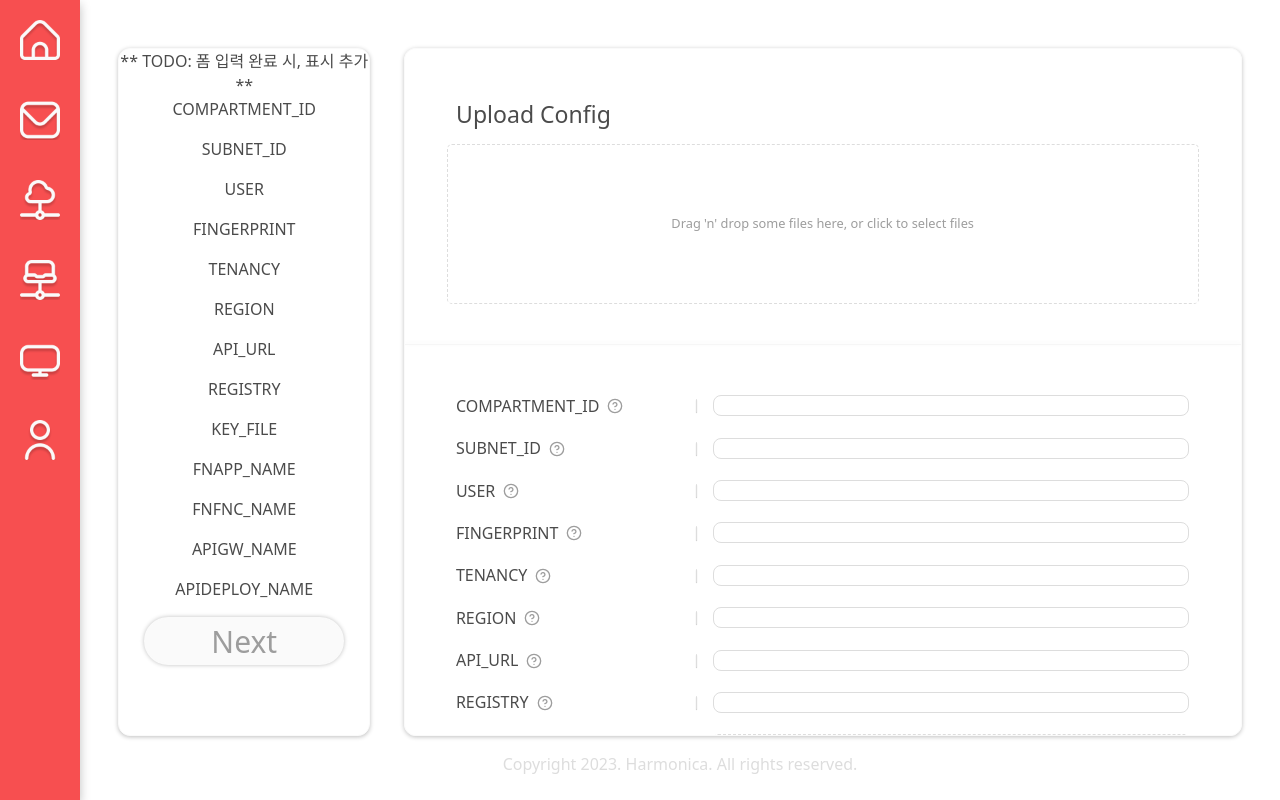
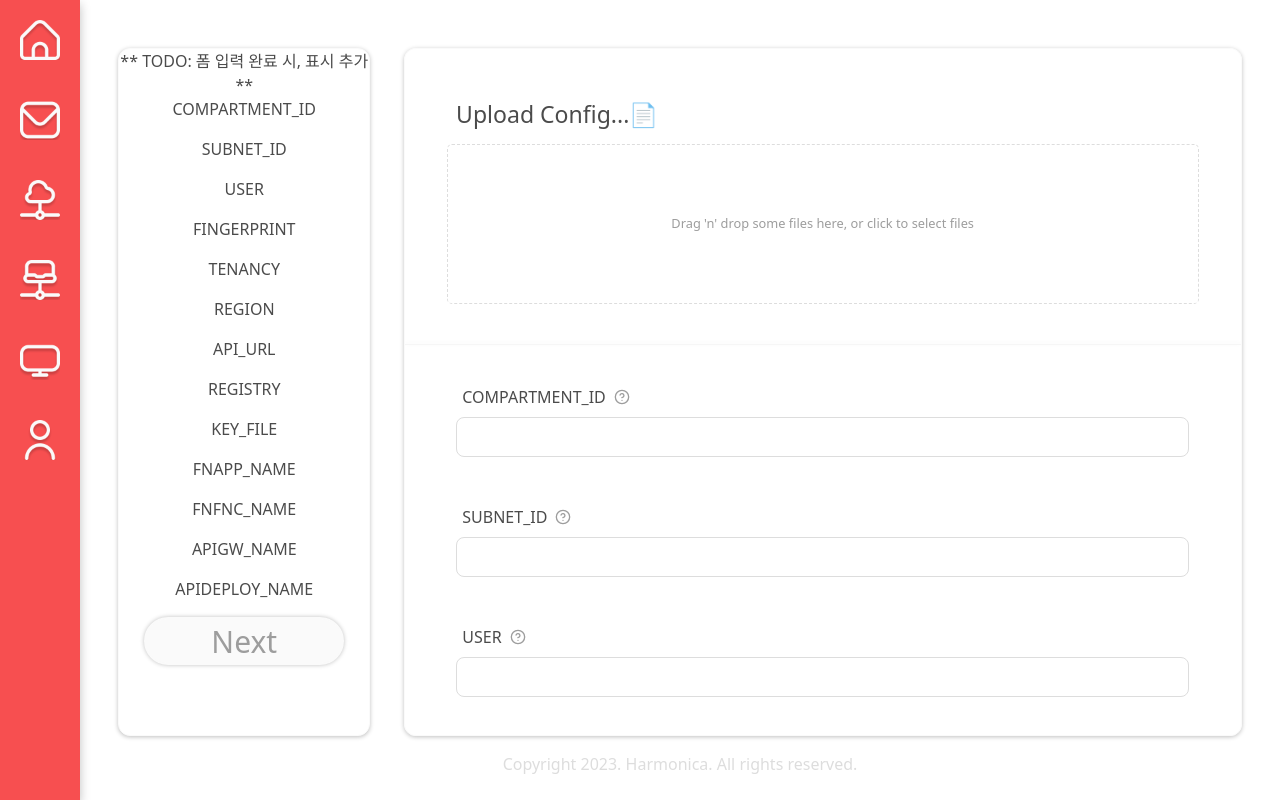
Before and after one commit to Harmonica-OIDC2023/harmonica-web, a React (Create React App) app: page /auth in a window 1280 px wide. Built offline with nearby package versions, Linux system fonts and the light colour scheme.

Commit message:
[feat/#15] :art: Style: Change Form UI

```diff
--- a/src/components/AuthForm.tsx
+++ b/src/components/AuthForm.tsx
@@ -1,8 +1,5 @@
-// AuthForm.tsx
-
 import React, { ChangeEvent, useState } from 'react';
 import { FiCheckCircle, FiHelpCircle } from 'react-icons/fi';
-import Vr from './Vr';
 import { useDropzone } from 'react-dropzone';
 
 interface Props {
@@ -54,7 +51,7 @@ const AuthForm: React.FC<Props> = ({ label, name, value, type, onInputChange, in
   const renderInput = () => {
     if (type === 'file') {
       return (
-        <div {...getRootProps()} style={{ flex: '2', height: '80%', paddingLeft: '1vw', paddingRight: '1vw', border: '1.2px dashed #dddddd', color: '#9d9d9d', borderRadius: '5px', alignItems: 'center', display: 'flex', fontSize: '0.8rem' }}>
+        <div {...getRootProps()} style={{ flex: '2', height: '80%', paddingLeft: '1vw', paddingRight: '1vw', border: '1.2px dashed #dddddd', color: '#9d9d9d', borderRadius: '5px', alignItems: 'center', display: 'flex', fontSize: '0.8rem', width: '100%' }}>
           <input {...getInputProps()} />
           {inputValue instanceof File ? (
             <div style={{justifyContent: 'center', display: 'flex', width: '100%'}}>Selected file: {inputValue.name}</div>
@@ -71,21 +68,21 @@ const AuthForm: React.FC<Props> = ({ label, name, value, type, onInputChange, in
         type="text"
         value={typeof inputValue === 'string' ? inputValue : ''}
         onChange={handleInputChange}
-        style={{ flex: '2', height: '80%', paddingLeft: '1vw', paddingRight: '1vw', border:'1px solid #dddddd', borderRadius: '0.5rem'}}
+        style={{ flex: '2', height: '80%', paddingLeft: '1vw', paddingRight: '1vw', border:'1px solid #dddddd', borderRadius: '0.5rem', width: '100%'}}
       />
     );
   };
 
   return (
-    <div style={{ display: 'flex', height: '7vh', alignItems: 'center', justifyContent: 'center', width: '100%', padding: '1vh 4vw', color: '#4b4b4b' }}>
-      <label style={{ display: 'flex', flexDirection: 'row', alignItems: 'center', flex: '1' }}>
-        <span style={{ marginRight: '0.5rem', fontSize: '1rem' }}>{label}</span>
-        <div style={{ marginRight: 'auto', height: '100%', alignItems: 'center', marginBlockEnd: '0.15rem'}}>
+    <div style={{ display: 'flex', height: '15vh', width: '100%', flexDirection: 'column', alignItems: 'center', justifyContent: 'center', padding: '1vh 4vw', color: '#4b4b4b' }}>
+      <label style={{ display: 'flex', flexDirection: 'row', alignItems: 'center', flex: '1', width: '100%', marginLeft: '1vw', }}>
+        <span style={{ marginRight: '0.5rem', paddingBlock: '1vh', fontSize: '1rem' }}>{label}</span>
+        <div style={{ display: 'flex', marginRight: 'auto', height: '100%', alignItems: 'center'}}>
           <FiHelpCircle onClick={handleInfoClick} color="#9d9d9d" style={{ cursor: 'pointer' }} />
           {inputValue !== '' && <FiCheckCircle color="green" style={{ marginLeft: '0.5rem'}} />}
         </div>
       </label>
-      <Vr style={{height: '50%', margin: '0 1rem 0 1rem'}}/>
+      {/* <Vr style={{height: '50%', margin: '0 1rem 0 1rem'}}/> */}
       {renderInput()}
       <br />
     </div>
--- a/src/pages/Auth.tsx
+++ b/src/pages/Auth.tsx
@@ -137,7 +137,7 @@ const Auth = () => {
 								textAlign: 'left',
 							}}
 						>
-							Upload Config
+							Upload Config...📄
 						</div>
 						<div
 							{...getRootProps()}
@@ -165,7 +165,7 @@ const Auth = () => {
 					<Hr />
 					<div
 						style={{
-							display: 'flex', flexDirection: 'column', width: '100%', height: '100%', marginBlockStart: '3vh', paddingBlockEnd: '6vh'
+							display: 'flex', flexDirection: 'column', width: '100%', marginBlockStart: '1vh', paddingBlockEnd: '6vh'
 						}}
 					>
 						<AuthForm
```
